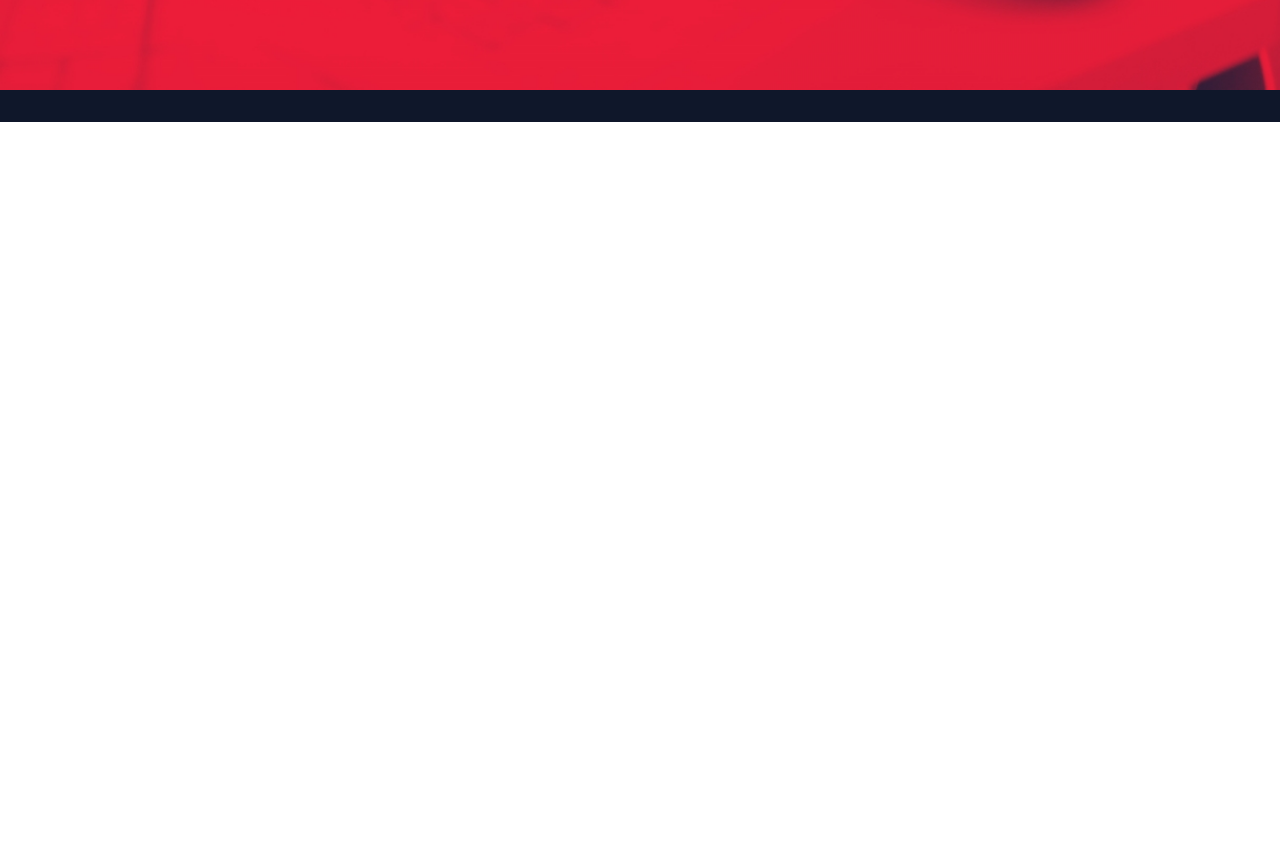
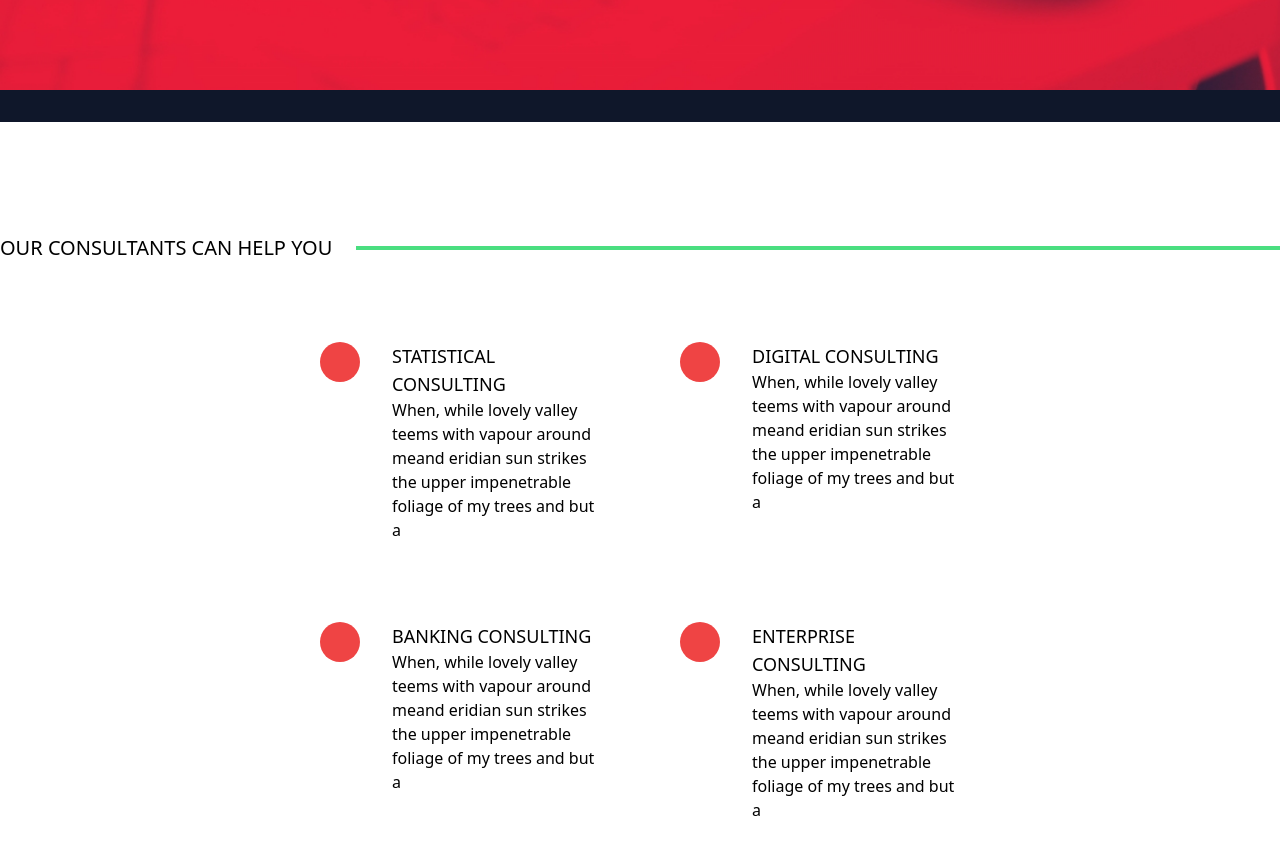
Before and after one commit to RubaCodes/proj-html-vuejs, a Vue app: page / in a window 1280 px wide. Shown: the part 1120-1974 px from the top of the page. Before the commit the page ends 1242 px from the top, so only its background shows below. Built offline with nearby package versions, Linux system fonts and the light colour scheme.

Commit message:
aggiunto layouyt iniziale consultants

```diff
--- a/src/App.vue
+++ b/src/App.vue
@@ -4,14 +4,16 @@
       class="bg-transparent text-white absolute top-0 left-0 right-0 z-10"
     />
     <BaseHero />
+    <BaseConsultants class="py-28" />
   </div>
 </template>
 
 <script>
+import BaseConsultants from './components/BaseConsultants.vue';
 import BaseHeader from './components/BaseHeader.vue';
 import BaseHero from './components/BaseHero.vue';
 export default {
   name: 'App',
-  components: { BaseHeader, BaseHero },
+  components: { BaseHeader, BaseHero, BaseConsultants },
 };
 </script>
--- /dev/null
+++ b/src/components/BaseConsultants.vue
@@ -0,0 +1,17 @@
+<template>
+  <section id="consultants">
+    <div class="container ml-auto flex items-center gap-6">
+      <h2 class="text-xl uppercase">our consultants can help you</h2>
+      <hr class="border-green-400 border-2 grow" />
+    </div>
+    <ConsultantsLibrary class="container w-1/2 mx-auto pt-20" />
+  </section>
+</template>
+
+<script>
+import ConsultantsLibrary from './sections/ConsultantsLibrary.vue';
+export default {
+  components: { ConsultantsLibrary },
+  name: 'BaseConsultants',
+};
+</script>
--- a/src/components/BaseHero.vue
+++ b/src/components/BaseHero.vue
@@ -11,7 +11,7 @@
         <hr class="w-20 border-green-400 border-2" />
         <h3 class="text-2xl">always the best way you need it</h3>
       </div>
-      <h1 class="text-9xl w-2/5">the best businnes consulting</h1>
+      <h1 class="text-9xl w-2/5">the best business consulting</h1>
 
       <BaseButton
         class="mt-8"
--- /dev/null
+++ b/src/components/blocks/ConsultCard.vue
@@ -0,0 +1,21 @@
+<template>
+  <div class="card flex gap-8">
+    <i
+      :classe="info.icon"
+      class="fa-solid bg-red-500 p-3 rounded-full text-white"
+    ></i>
+    <div>
+      <h3 class="uppercase text-lg">{{ info.title }}</h3>
+      <p>{{ info.description }}</p>
+    </div>
+  </div>
+</template>
+
+<script>
+export default {
+  name: 'ConsultCard',
+  props: {
+    info: Object,
+  },
+};
+</script>
--- /dev/null
+++ b/src/components/sections/ConsultantsLibrary.vue
@@ -0,0 +1,25 @@
+<template>
+  <div class="grid grid-cols-2 gap-20">
+    <ConsultCard
+      v-for="(consult, index) in data.consultantsCardContent"
+      :key="index"
+      :info="consult"
+    />
+  </div>
+</template>
+
+<script>
+import ConsultCard from '../blocks/ConsultCard.vue';
+import data from '../../data.js';
+export default {
+  name: 'ConsultantsLibrary',
+  components: { ConsultCard },
+  data() {
+    return {
+      data,
+    };
+  },
+};
+</script>
+
+<style></style>
--- a/src/data.js
+++ b/src/data.js
@@ -2,4 +2,30 @@
 
 export default Vue.observable({
   headerLinkList: ['home', 'about', 'projects', 'services', 'blog', 'contacts'],
+  consultantsCardContent: [
+    {
+      title: 'statistical consulting',
+      description:
+        'When, while lovely valley teems with vapour around meand eridian sun strikes the upper impenetrable foliage of my trees and but a',
+      icon: 'fa-chart-line',
+    },
+    {
+      title: 'digital consulting',
+      description:
+        'When, while lovely valley teems with vapour around meand eridian sun strikes the upper impenetrable foliage of my trees and but a',
+      icon: 'fa-bullhorn',
+    },
+    {
+      title: 'banking consulting',
+      description:
+        'When, while lovely valley teems with vapour around meand eridian sun strikes the upper impenetrable foliage of my trees and but a',
+      icon: 'fa-wallet',
+    },
+    {
+      title: 'enterprise consulting',
+      description:
+        'When, while lovely valley teems with vapour around meand eridian sun strikes the upper impenetrable foliage of my trees and but a',
+      icon: 'fa-arrows-to-dot',
+    },
+  ],
 });
```
